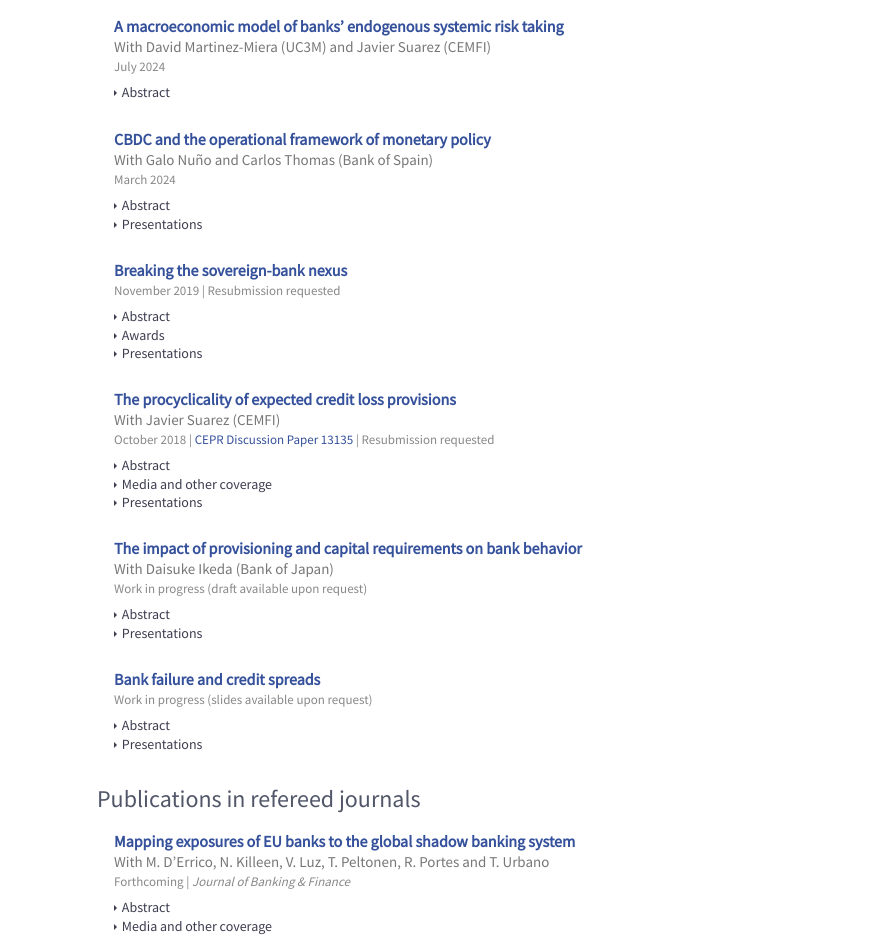
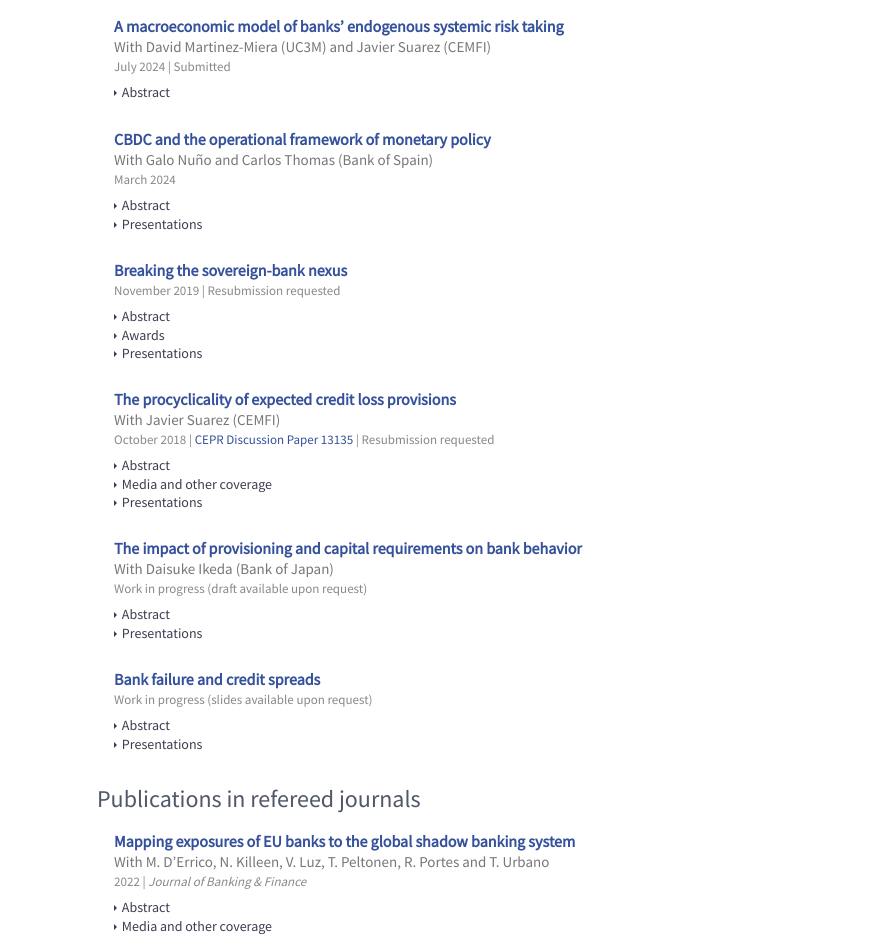
Before and after one commit to jorge-abad/jorge-abad.github.io, a plain HTML site: page research.html in a window 1280 px wide. Shown: the part 267-1204 px from the top of the page, without its empty margins (158-1047 px from the left). Drawn offline with Linux system fonts and the light colour scheme.

Commit message:
Update research.html

```diff
--- a/research.html
+++ b/research.html
@@ -78,7 +78,7 @@
 
         <h3><a href="https://www.cemfi.es/~suarez/Abad_Martinez-Miera_Suarez_2024.pdf" target="_blank">A macroeconomic model of banks’ endogenous systemic risk taking</a></h3>
         <h4>With David Martinez-Miera (UC3M) and Javier Suarez (CEMFI)</h4>
-		<div class="date">July 2024</div>
+		<div class="date">July 2024 | Submitted</div>
 
 
 		<div class="abstract">
@@ -427,7 +427,7 @@
         <h3><a href="https://www.sciencedirect.com/science/article/pii/S0378426621001278" target="_blank">Mapping exposures of EU banks to the global shadow banking system</a></h3>
         <h4>With M. D’Errico, N. Killeen, V. Luz, T. Peltonen, R. Portes and T. Urbano</h4>
         <!-- <div class="date">March 2017 | <a href="http://www.nber.org/papers/w23280" target="_blank">NBER Working Paper 23280</a> | <a href="http://cepr.org/active/publications/discussion_papers/dp.php?dpno=11919" target="_blank">CEPR Discussion Paper 11919</a> | <a href="doc/research/esrbwp40.en.pdf" target="_blank">ESRB Working Paper 40</a> | Resubmission requested</div> -->
-        <div class="date">Forthcoming | <em>Journal of Banking & Finance</em> </div>
+        <div class="date">2022 | <em>Journal of Banking & Finance</em> </div>
 
 		<div class="abstract">
           <div class="wrap-collabsible">
```
